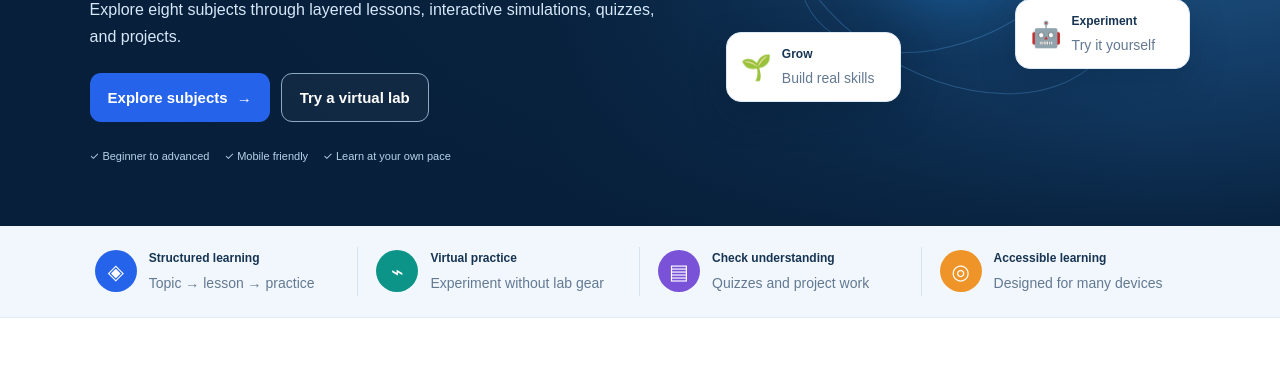
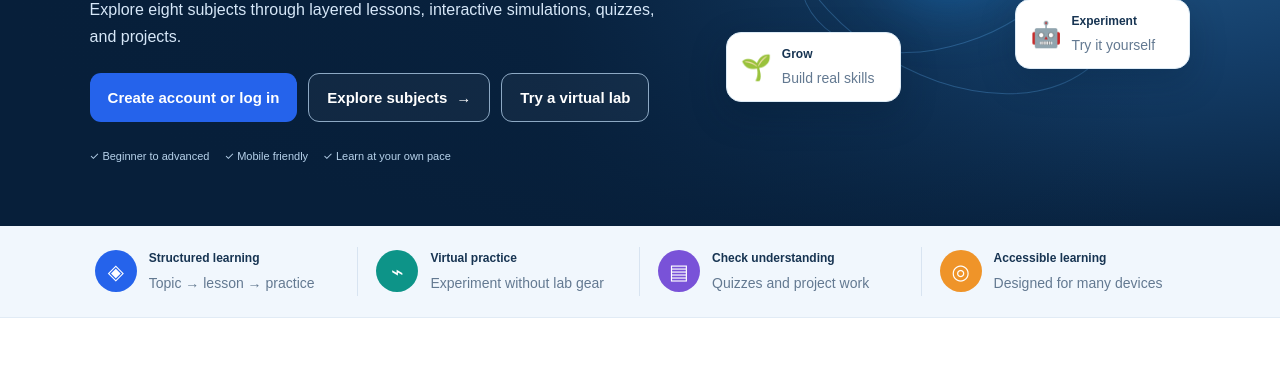
Before and after one commit to indiaeaglegames-blip/school, a website: page index.html in a window 1280 px wide. Shown: the part 427-800 px from the top of the page. Drawn offline with nearby package versions, Linux system fonts and the light colour scheme.

Commit message:
Add prominent account entry button to homepage

```diff
--- a/index.html
+++ b/index.html
@@ -23,7 +23,7 @@
 <body>
 <header class="topbar"><a class="brand" href="#home" aria-label="SciSphere home"><img class="brand-image" src="scisphere-logo.png" alt="SciSphere — Explore Science. Experiment. Discover."></a><button id="menuToggle" class="menu-toggle" aria-label="Open navigation" aria-expanded="false">☰</button><nav id="mainNav"><a href="#home" data-i18n="navHome">Home</a><a href="#subjects" data-i18n="navSubjects">Subjects</a><a href="#labs" data-i18n="navLabs">Virtual labs</a><a href="#progress" data-i18n="navProgress">My progress</a><a href="#account">Account</a><a href="#about" data-i18n="navAbout">About Us</a><a href="#contact" data-i18n="navContact">Contact Us</a><a href="#support">Help &amp; feedback</a></nav><div class="header-tools"><label class="header-search"><span aria-hidden="true">⌕</span><input id="siteSearch" type="search" placeholder="Search subjects…" aria-label="Search subjects and lessons" data-i18n-placeholder="searchPlaceholder"></label><label class="language-picker"><span class="sr-only">Language</span><select id="languageSelect" aria-label="Choose language"><option value="en">EN</option><option value="hi">हिन्दी</option><option value="kn">ಕನ್ನಡ</option></select></label><button id="themeToggle" class="icon-button" type="button" aria-label="Switch to dark mode" title="Switch to dark mode">☾</button></div><a class="nav-cta" href="#subjects" data-i18n="startLearning">Start learning ↗</a></header>
 <main>
-<section class="hero" id="home"><div class="hero-copy"><div class="eyebrow"><span class="pulse"></span> SCIENCE, WELLNESS & ENGINEERING</div><div class="hero-brandlockup"><img class="hero-logo" src="scisphere-logo.png" alt="SciSphere — Explore Science. Experiment. Discover."></div><h1>Free Virtual Labs<br><span>for School Students</span></h1><p class="hero-lead">Welcome to <strong>SciSphere Virtual Labs</strong> — a learning space for curious minds. Explore eight subjects through layered lessons, interactive simulations, quizzes, and projects.</p><div class="hero-actions"><a class="btn primary" href="#subjects">Explore subjects <span>→</span></a><a class="btn outline" href="#labs">Try a virtual lab</a></div><div class="hero-tags"><span>✓ Beginner to advanced</span><span>✓ Mobile friendly</span><span>✓ Learn at your own pace</span></div></div><div class="hero-visual"><div class="hero-orbit orbit-a"></div><div class="hero-orbit orbit-b"></div><div class="hero-core">⚛</div><div class="float-card float-one"><span>🧪</span><div><b>Explore</b><small>Understand the why</small></div></div><div class="float-card float-two"><span>🤖</span><div><b>Experiment</b><small>Try it yourself</small></div></div><div class="float-card float-three"><span>🌱</span><div><b>Grow</b><small>Build real skills</small></div></div></div></section>
+<section class="hero" id="home"><div class="hero-copy"><div class="eyebrow"><span class="pulse"></span> SCIENCE, WELLNESS & ENGINEERING</div><div class="hero-brandlockup"><img class="hero-logo" src="scisphere-logo.png" alt="SciSphere — Explore Science. Experiment. Discover."></div><h1>Free Virtual Labs<br><span>for School Students</span></h1><p class="hero-lead">Welcome to <strong>SciSphere Virtual Labs</strong> — a learning space for curious minds. Explore eight subjects through layered lessons, interactive simulations, quizzes, and projects.</p><div class="hero-actions"><a class="btn primary" href="#account">Create account or log in</a><a class="btn outline" href="#subjects">Explore subjects <span>→</span></a><a class="btn outline" href="#labs">Try a virtual lab</a></div><div class="hero-tags"><span>✓ Beginner to advanced</span><span>✓ Mobile friendly</span><span>✓ Learn at your own pace</span></div></div><div class="hero-visual"><div class="hero-orbit orbit-a"></div><div class="hero-orbit orbit-b"></div><div class="hero-core">⚛</div><div class="float-card float-one"><span>🧪</span><div><b>Explore</b><small>Understand the why</small></div></div><div class="float-card float-two"><span>🤖</span><div><b>Experiment</b><small>Try it yourself</small></div></div><div class="float-card float-three"><span>🌱</span><div><b>Grow</b><small>Build real skills</small></div></div></div></section>
 <section class="trust-strip"><div><span class="strip-icon blue">◈</span><b>Structured learning</b><small>Topic → lesson → practice</small></div><div><span class="strip-icon green">⌁</span><b>Virtual practice</b><small>Experiment without lab gear</small></div><div><span class="strip-icon purple">▤</span><b>Check understanding</b><small>Quizzes and project work</small></div><div><span class="strip-icon orange">◎</span><b>Accessible learning</b><small>Designed for many devices</small></div></section>
 <section class="section" id="subjects"><div class="section-title"><div class="eyebrow">EIGHT PATHS TO DISCOVERY</div><h2>Choose your subject</h2><p>Open a subject to explore its curriculum, lessons, virtual activities, quizzes and projects.</p></div><div class="search-row"><label class="search-box"><span>⌕</span><input id="subjectSearch" type="search" placeholder="Search subjects, topics or skills…" aria-label="Search subjects and topics"></label><span id="subjectCount" class="result-count">8 subjects</span></div><div class="subject-grid" id="subjectGrid"></div></section>
 <section class="subject-detail section" id="subjectDetail" hidden><div class="detail-top"><button id="backSubjects" class="back-link">← All subjects</button><span id="detailLevel" class="pill">Learning pathway</span></div><div class="detail-hero"><div><div id="detailEyebrow" class="eyebrow">SUBJECT PATHWAY</div><h2 id="detailTitle">Subject</h2><p id="detailIntro"></p><div id="detailTags" class="tag-row"></div></div><div id="detailSymbol" class="detail-symbol">⚛</div></div><div class="detail-layout"><aside class="detail-sidebar"><h3>In this subject</h3><div id="moduleNav" class="module-nav"></div><div class="mini-progress"><div class="progress-line"><span id="subjectProgressBar"></span></div><p><b id="subjectProgressText">0% complete</b><small>Progress saves on this device.</small></p></div></aside><div class="curriculum"><div class="curriculum-heading"><div><div class="eyebrow">CURRICULUM MAP</div><h3>Learn step by step</h3></div><span id="moduleCount" class="pill">Modules</span></div><div id="moduleList"></div><div class="project-box"><div class="eyebrow">PUT IT INTO PRACTICE</div><h3>Projects and challenges</h3><div id="projectList" class="project-list"></div></div><div class="glossary-box"><h3>Key terms glossary</h3><div id="glossaryList" class="glossary-list"></div></div></div></div></section>
```
